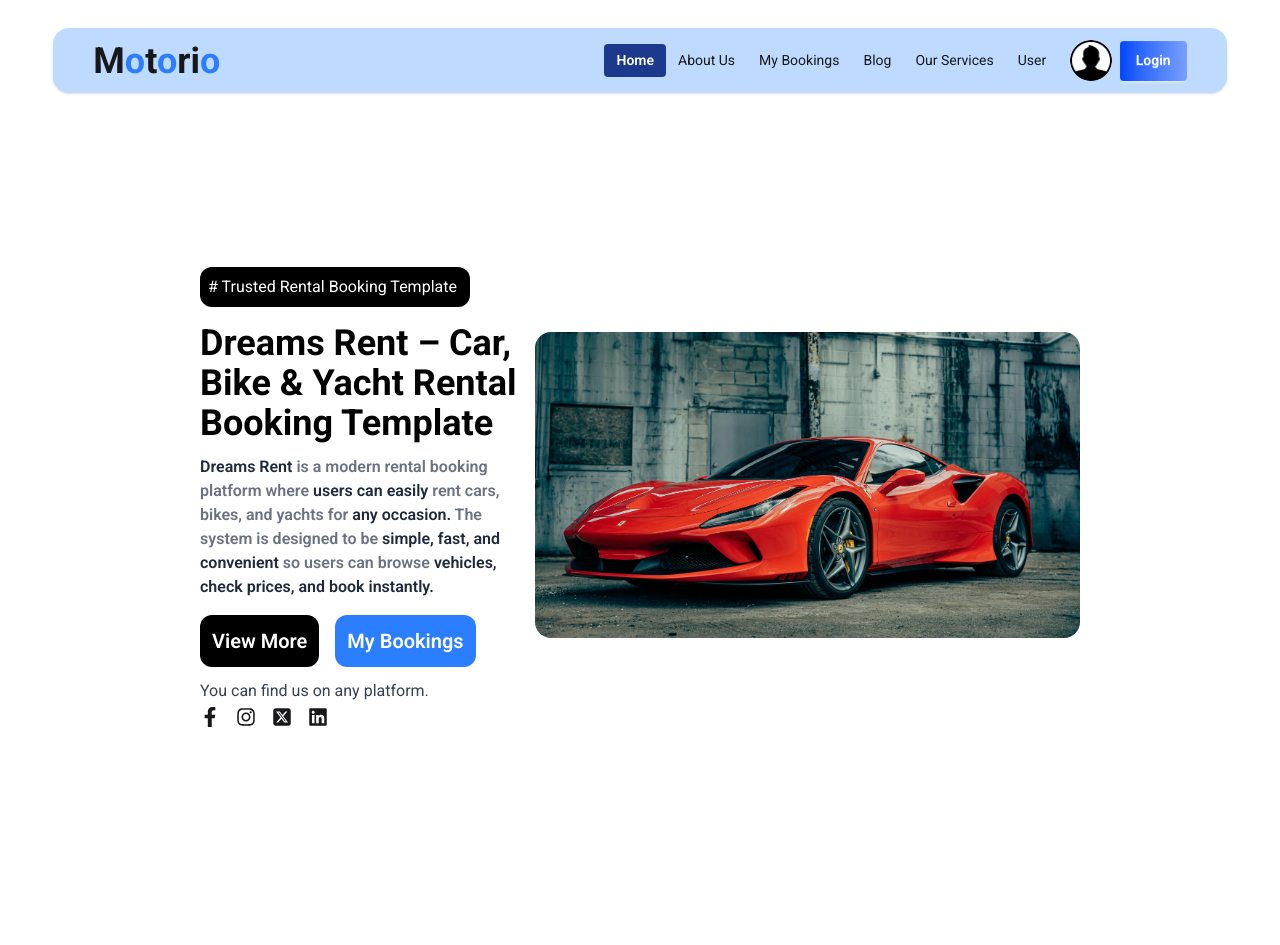
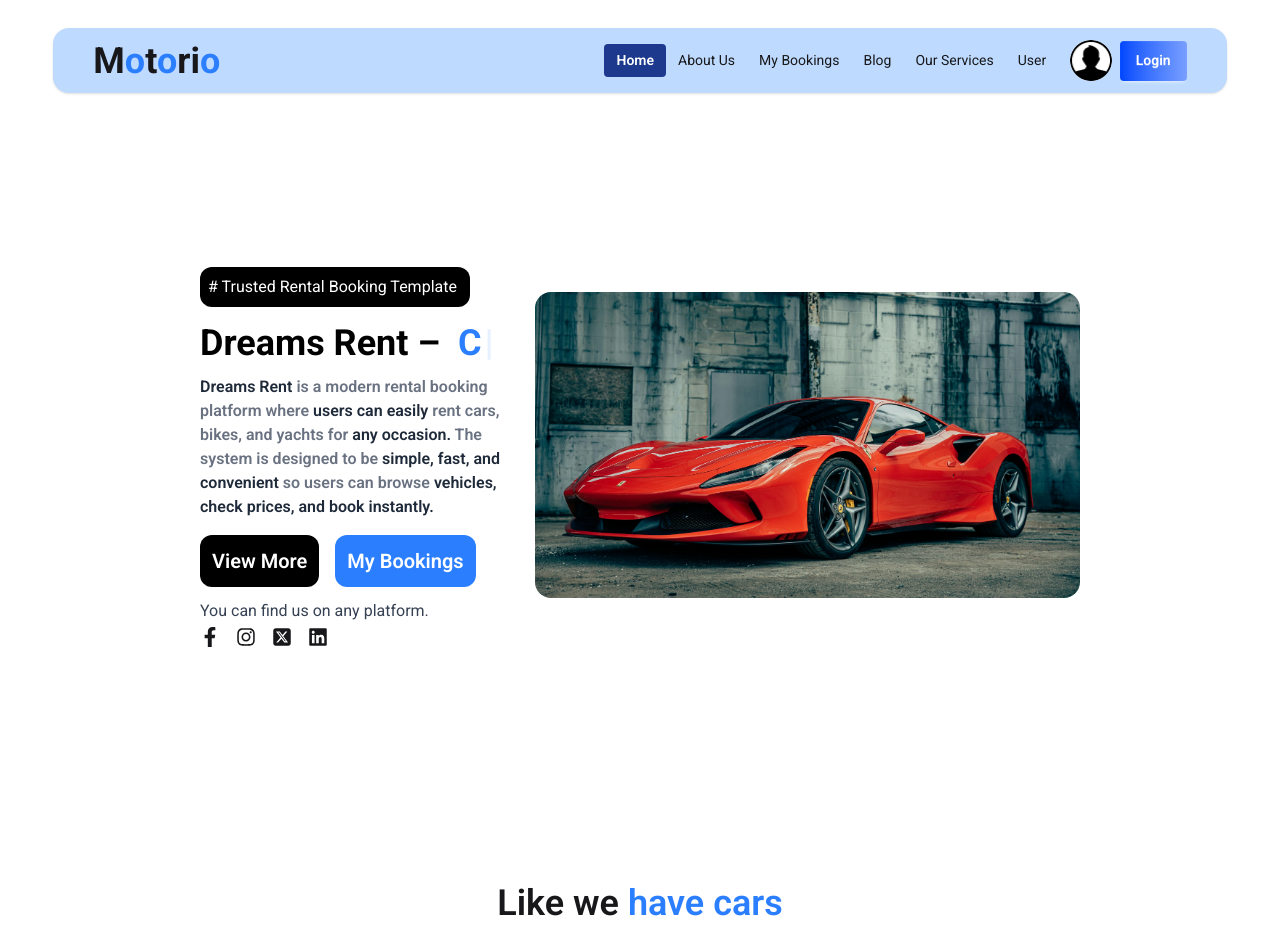
Before and after one commit to lvfahim/assignment10-react-client, a React (Vite) app: page / in a window 1280 px wide. Shown: the top 945 px of the page. Built offline with nearby package versions, Linux system fonts and the light colour scheme; no server answers.

Commit message:
install React Simple Typewriter

```diff
--- a/package.json
+++ b/package.json
@@ -12,10 +12,12 @@
   "dependencies": {
     "@tailwindcss/vite": "^4.1.17",
     "firebase": "^12.5.0",
+    "framer-motion": "^12.23.24",
     "react": "^19.1.1",
     "react-dom": "^19.1.1",
     "react-icons": "^5.5.0",
     "react-router": "^7.9.5",
+    "react-simple-typewriter": "^5.0.1",
     "react-slick": "^0.31.0",
     "react-toastify": "^11.0.5",
     "slick-carousel": "^1.8.1",
--- a/src/Componetn/Fiex/Banar.jsx
+++ b/src/Componetn/Fiex/Banar.jsx
@@ -1,6 +1,7 @@
 import React from 'react';
 import Img from '../../assets/photo-1614200179396-2bdb77ebf81b.jpg'
 import { Link } from 'react-router';
+import { Typewriter } from 'react-simple-typewriter';
 import { FaFacebookF, FaInstagram, FaLinkedin } from 'react-icons/fa';
 import { FaSquareXTwitter } from 'react-icons/fa6';
 
@@ -9,7 +10,18 @@ const Banar = () => {
         <div className='flex flex-col gap-4 md:flex-row justify-between items-center mt-[150px]'>
             <div className='md:w-1/2'>
                 <h1 className='mt-6 text-white bg-black p-2 rounded-xl w-[270px]'># Trusted Rental Booking Template</h1>
-                <p className='mt-4 font-bold text-4xl text-black'>Dreams Rent – Car, Bike & Yacht Rental Booking Template</p>
+                <p className='mt-4 font-bold text-4xl text-black'>Dreams Rent – &nbsp;
+                    <span className='text-blue-500'>
+                        <Typewriter
+                            words={['Car, Bike & Yacht Rental Booking Template']}
+                            loop={0}
+                            cursor
+                            cursorStyle='|'
+                            typeSpeed={70}
+                            deleteSpeed={50}
+                            delaySpeed={1000}
+                        />
+                    </span> </p>
                 <p className='mt-3 text-gray-500 font-semibold'><span className='text-gray-800'>Dreams Rent </span>is a modern rental booking platform where <span className='text-gray-800'>users can easily</span> rent cars, bikes, and yachts for <span className='text-gray-800'>any occasion.</span> The system is designed to be <span className='text-gray-800'>simple, fast, and convenient</span> so users can browse <span className='text-gray-800'>vehicles, check prices, and book instantly.</span></p>
                 <div className='flex gap-4'>
                     <Link to='/aboutUs'><button className='text-white text-xl font-semibold bg-black hover:bg-blue-500 rounded-xl mt-4 p-3'>View More</button></Link>
--- /dev/null
+++ b/src/Componetn/Fiex/Experience.jsx
@@ -0,0 +1,11 @@
+import React from 'react';
+
+const Experience = () => {
+    return (
+        <div>
+
+        </div>
+    );
+};
+
+export default Experience;
--- a/src/Componetn/Fiex/Home.jsx
+++ b/src/Componetn/Fiex/Home.jsx
@@ -3,6 +3,7 @@ import Banar from './Banar';
 import ShowCar from './ShowCar';
 import AboutUS from '../About/AboutUS';
 import OurServis from '../About/OurServis';
+import Experience from './Experience';
 
 
 const Home = () => {
@@ -19,6 +20,9 @@ const Home = () => {
                 <AboutUS></AboutUS>
             </div>
             <div>
+                <Experience></Experience>
+            </div>
+            <div>
                 <OurServis></OurServis>
             </div>
         </div>
--- a/src/Componetn/Fiex/ShowCar.jsx
+++ b/src/Componetn/Fiex/ShowCar.jsx
@@ -7,7 +7,7 @@ const ShowCar = () => {
     return (
         <div className=''>
             <div className='mt-[100px]'>
-                <h1 className='text-center text-4xl font-semibold'>Like we have cars.</h1>
+                <h1 className='text-center text-4xl font-semibold'>Like we <span className='text-blue-500'>have cars</span></h1>
             </div>
             <div className='mt-6'>
                 <div className="carousel w-full h-[550px] mx-auto">
```
Also changed, not shown: 1 other file (tests, documents, lock files or other folders).
